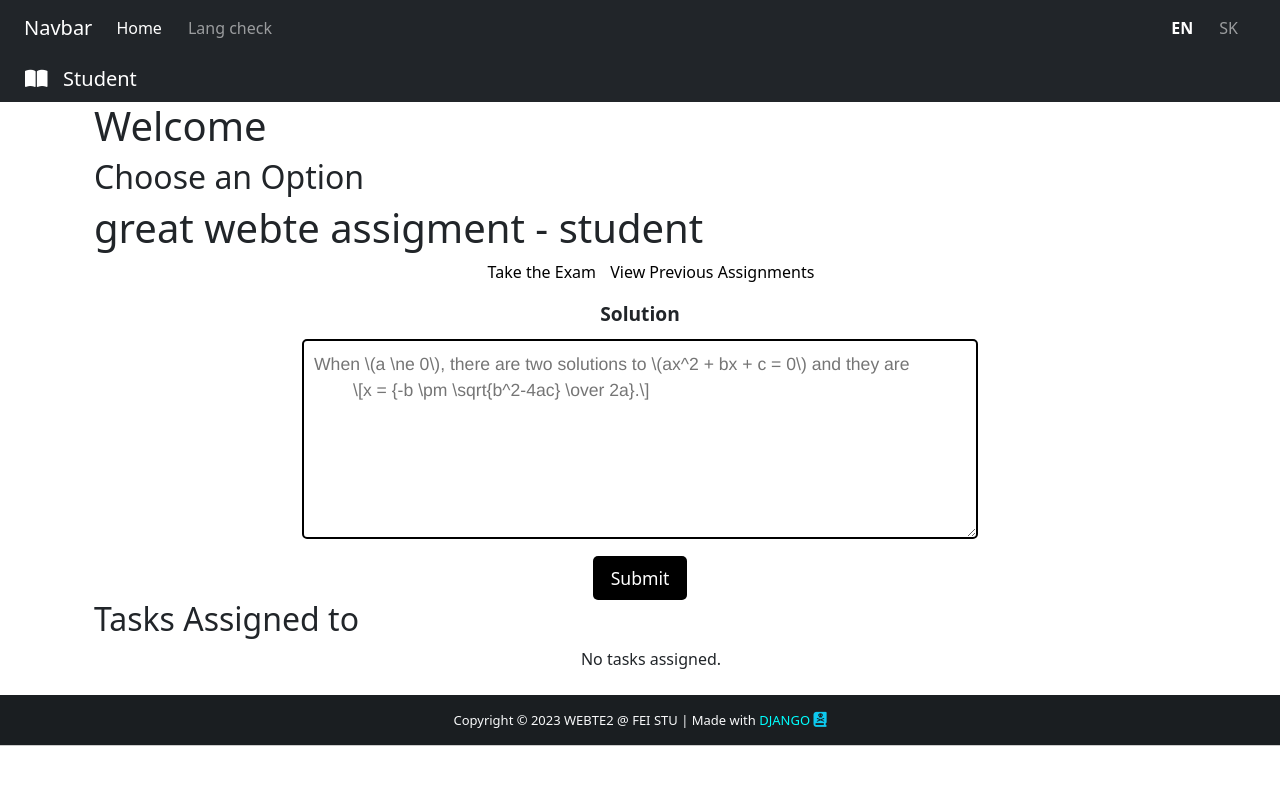
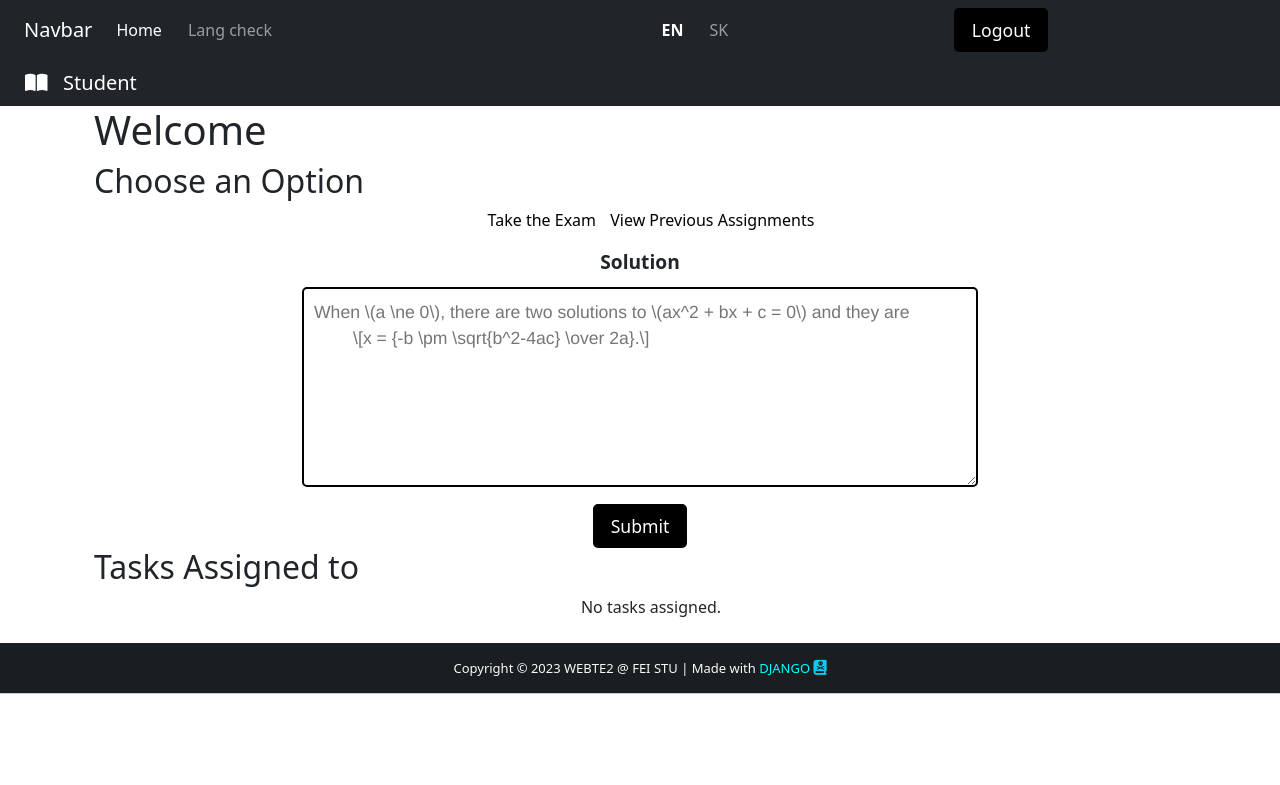
Before and after one commit to xglomba/webte-zaverecne-zadanie, a Django app: page /en/home/ in a window 1280 px wide. Shown: the top 785 px of the page. Run offline with Django 4.2, Linux system fonts and the light colour scheme; some libraries are stand-ins or nearby versions.

Commit message:
Clean-up, logout from student session added

```diff
--- a/app/zaverecne_zadanie/templates/zaverecne_zadanie/base.html
+++ b/app/zaverecne_zadanie/templates/zaverecne_zadanie/base.html
@@ -8,8 +8,10 @@
     <meta name="viewport" content="width=device-width, initial-scale=1">
     <link rel="stylesheet" href="{% static 'css/style.css' %}">
 
-    <link href="https://cdn.jsdelivr.net/npm/bootstrap@5.2.0-beta1/dist/css/bootstrap.min.css" rel="stylesheet" integrity="sha384-0evHe/X+R7YkIZDRvuzKMRqM+OrBnVFBL6DOitfPri4tjfHxaWutUpFmBp4vmVor" crossorigin="anonymous">
-    <link rel="stylesheet" href="https://use.fontawesome.com/releases/v6.1.1/css/all.css" integrity="sha384-/frq1SRXYH/bSyou/HUp/hib7RVN1TawQYja658FEOodR/FQBKVqT9Ol+Oz3Olq5" crossorigin="anonymous">
+    <link href="https://cdn.jsdelivr.net/npm/bootstrap@5.2.0-beta1/dist/css/bootstrap.min.css" rel="stylesheet"
+          integrity="sha384-0evHe/X+R7YkIZDRvuzKMRqM+OrBnVFBL6DOitfPri4tjfHxaWutUpFmBp4vmVor" crossorigin="anonymous">
+    <link rel="stylesheet" href="https://use.fontawesome.com/releases/v6.1.1/css/all.css"
+          integrity="sha384-/frq1SRXYH/bSyou/HUp/hib7RVN1TawQYja658FEOodR/FQBKVqT9Ol+Oz3Olq5" crossorigin="anonymous">
 
 
     <link href="https://cdn.jsdelivr.net/npm/bootstrap@5.0.2/dist/css/bootstrap.min.css" rel="stylesheet"
@@ -60,6 +62,10 @@
                     {% endif %}
                 {% endfor %}
             </ul>
+            <form action="{% url 'login' %}" method="post">
+                {% csrf_token %}
+                <button type="submit">{% trans 'Logout' %}</button>
+            </form>
         </div>
     </div>
 </nav>
--- a/app/zaverecne_zadanie/templates/zaverecne_zadanie/students/home.html
+++ b/app/zaverecne_zadanie/templates/zaverecne_zadanie/students/home.html
@@ -17,7 +17,7 @@
     <h1>{% trans 'Welcome' %} {{ user.username }} </h1>
 
     <h2>{% trans 'Choose an Option' %}</h2>
-    <h1>{% trans 'great webte assigment - student' %}</h1>
+{#    <h1>{% trans 'great webte assigment - student' %}</h1>#}
 
     <ul>
         <li><a href="#">{% trans 'Take the Exam' %}</a></li>
```
Also changed, not shown: app/locale/sk/LC_MESSAGES/django.po.
